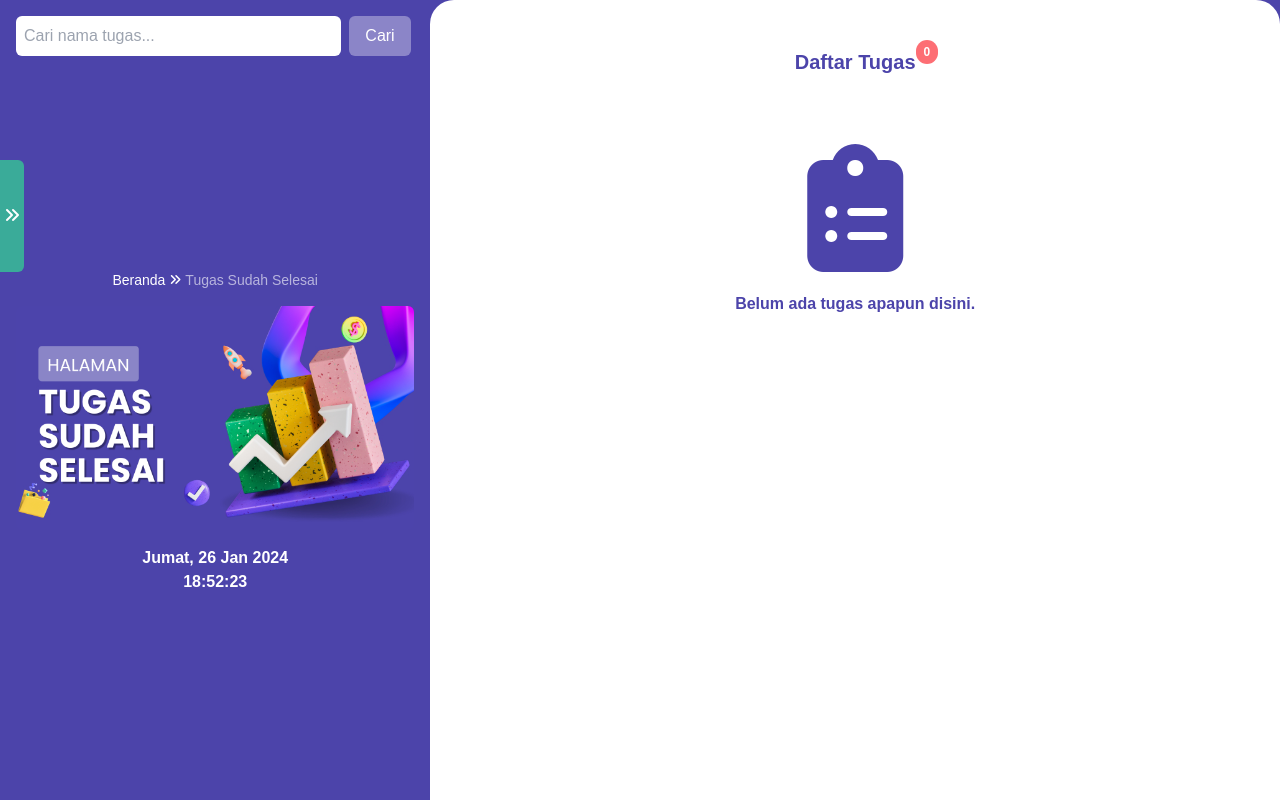
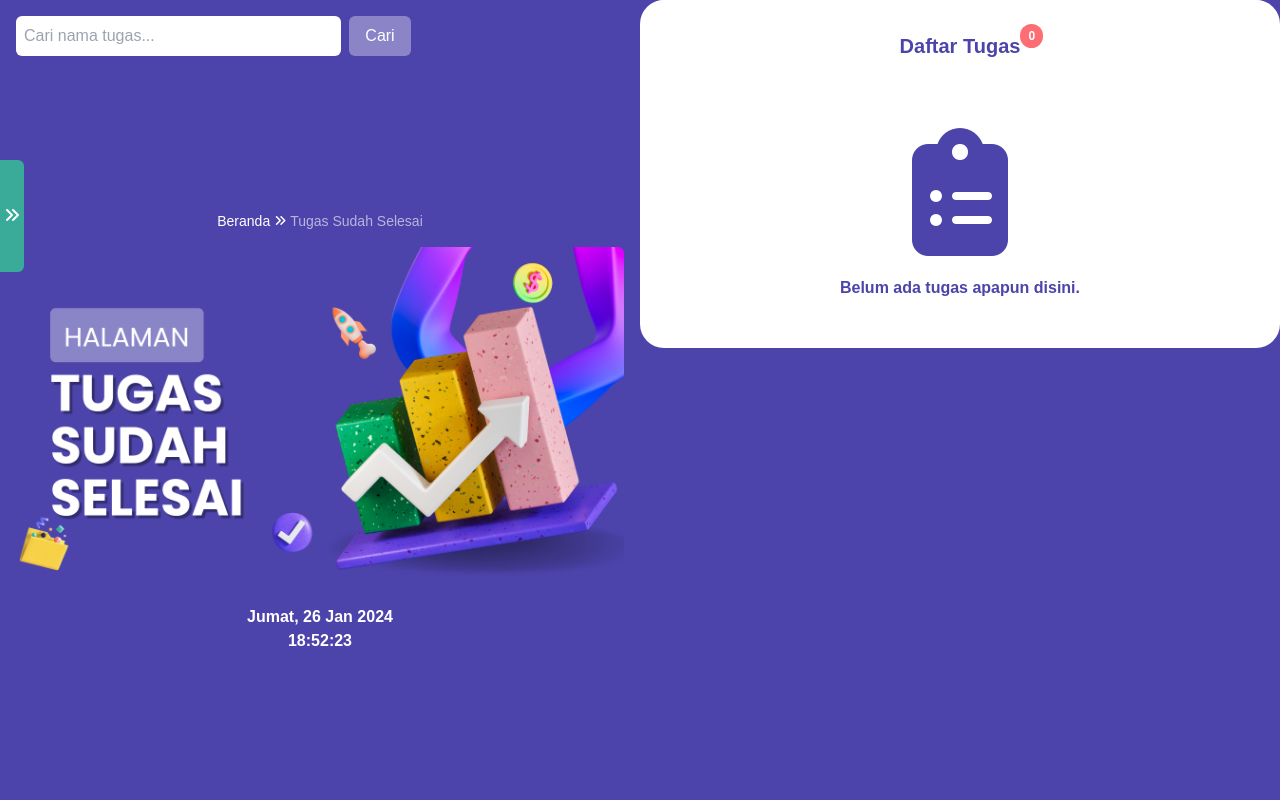
Before and after one commit to dediindrawan/task-manager-apps, a website: page task-complete.html in a window 1280 px wide. Drawn offline with Linux system fonts and the light colour scheme.

Commit message:
first commit

```diff
--- a/src/css/input.css
+++ b/src/css/input.css
@@ -210,11 +210,11 @@
   }
 
   .block-element {
-    @apply bg-white py-8 rounded-t-3xl md:w-full md:min-h-screen md:max-h-screen md:p-4;
+    @apply md:w-full md:min-h-screen md:max-h-screen md:p-4;
   }
 
   .task-main-wrapper {
-    @apply flex-1 px-4 rounded-t-3xl bg-white md:h-full md:pt-0 md:rounded-b-3xl md:overflow-y-auto;
+    @apply flex-1 py-8 px-4 rounded-t-3xl bg-white md:h-full md:pt-0 md:rounded-b-3xl md:overflow-y-auto;
   }
 
   .task-heading {
--- a/task-complete.html
+++ b/task-complete.html
@@ -77,7 +77,7 @@
             </div>
         </header>
 
-        <div class="block-element">
+        <!-- <div class="block-element"> -->
         <main class="task-main-wrapper">
             <h1 class="task-heading">daftar tugas<span class="total-complete">0</span></h1>
 
@@ -87,7 +87,7 @@
 
             <button class="button-reload" onclick="location.reload()">muat ulang halaman</button>
         </main>
-        </div>
+        <!-- </div> -->
     </div>
 
     <script src="src/js/app.js"></script>
```
Also changed, not shown: task-uncomplete.html (+2 -2 lines), src/css/style.css. Lines whose indentation alone changed are shown as unchanged.
